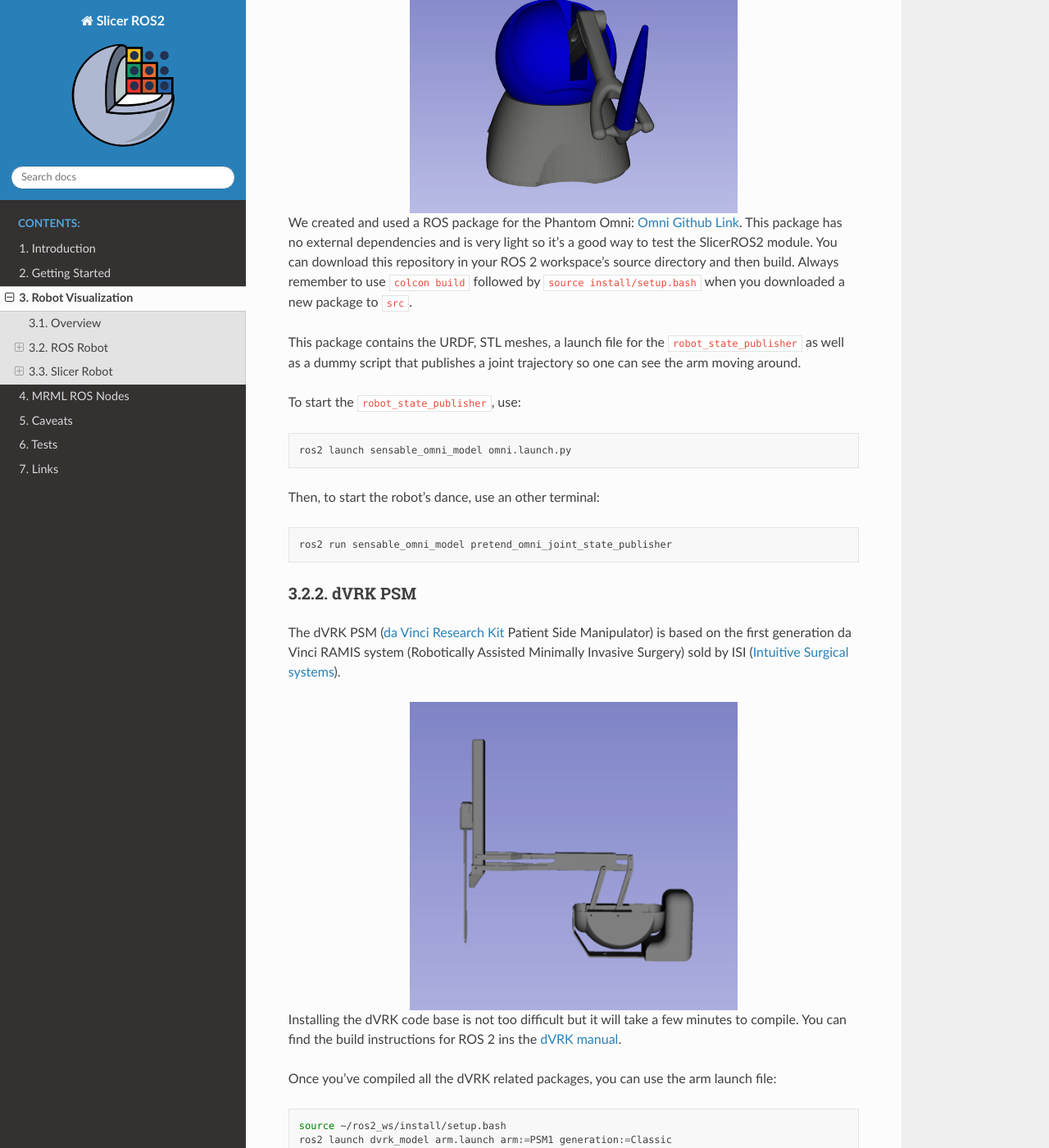
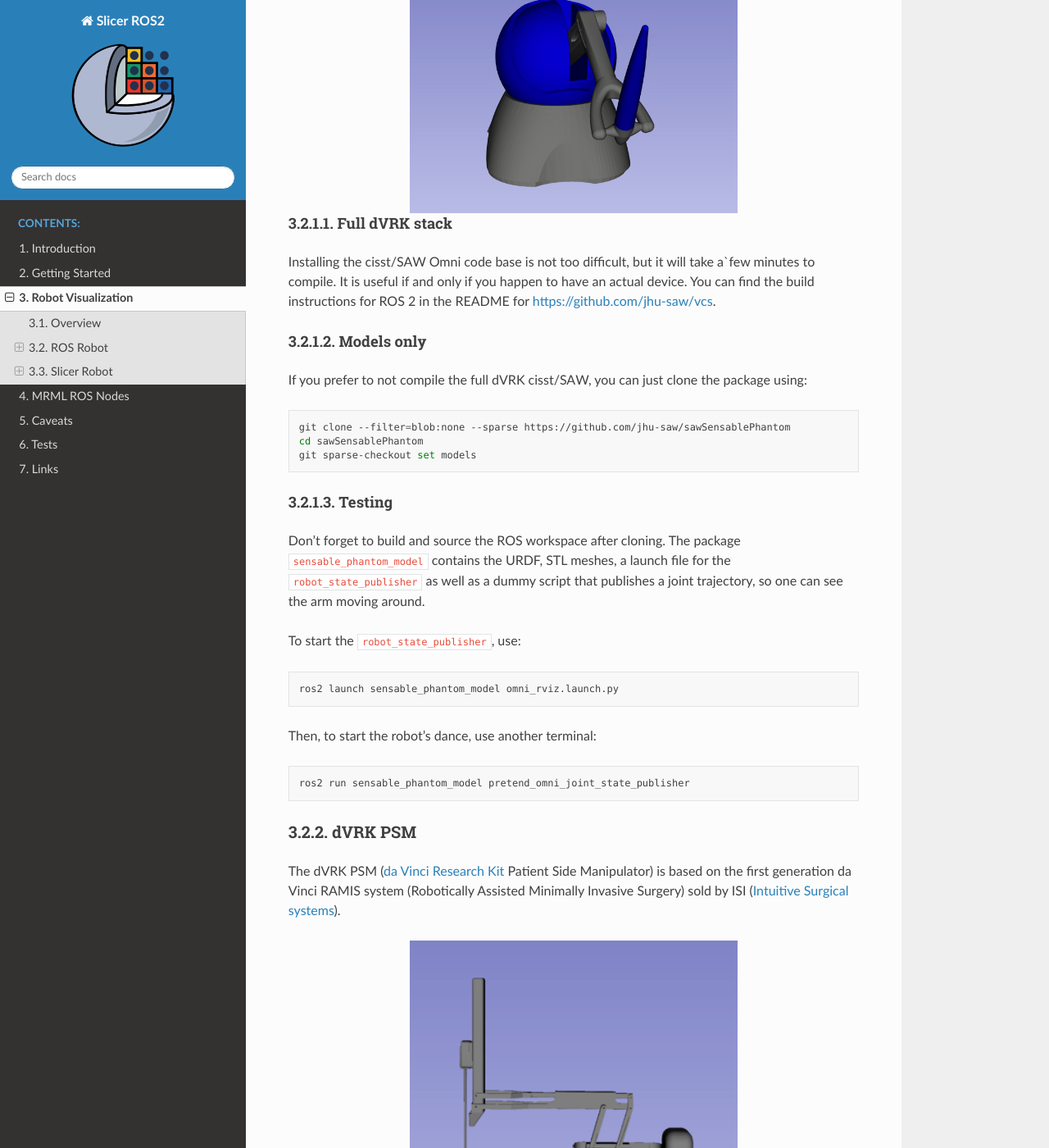
Before and after one commit to rosmed/slicer_ros2_module, a Sphinx documentation site: the page built from docs/pages/robot-visualization.rst, in a window 1280 px wide and 1400 px high, scrolled down 1162 px. Shown: the whole window at 82% size. Built offline with Sphinx 7.4.7 and the Read the Docs theme 3.1.0, drawn with Linux system fonts in a browser that asks for light colours; some of the changed text lies outside the part shown.

Commit message:
Some documentation cleanup

```diff
--- a/docs/pages/robot-visualization.rst
+++ b/docs/pages/robot-visualization.rst
@@ -24,7 +24,7 @@ configure a robot in ROS 2. The default ROS approach requires:
 Before testing SlicerROS2, you should always check that your setup is
 correct and works with RViz.
 
-Once the ROS robot is setup properly, the SlicerROS2 robot node can be
+Once the ROS robot is set up properly, the SlicerROS2 robot node can be
 used to visualize the robot in Slicer.  Internally, the robot node
 will use a parameter node to retrieve the URDF description and tf2
 lookups to refresh the position of each link.
@@ -51,8 +51,8 @@ Phantom Omni
 ============
 
 The Phantom Omni is an entry level haptic device initially sold by
-Sensable.  Later on, it has been renamed Geomagic Touch or 3DS Touch.
-The initial version used a FireWire connection.  Later models used
+Sensable. Later on, it has been renamed Geomagic Touch or 3DS Touch.
+The initial version used a FireWire connection. Later models used
 Ethernet and more recently USB.
 
 .. image:: /images/sensable-omni.png
@@ -60,29 +60,38 @@ Ethernet and more recently USB.
   :align: center
   :alt: Sensable Omni in Slicer
 
-We created and used a ROS package for the Phantom Omni: `Omni Github
-Link <https://github.com/jhu-saw/ros2_sensable_omni_model>`_.  This
-package has no external dependencies and is very light so it's a good
-way to test the SlicerROS2 module.  You can download this repository
-in your ROS 2 workspace's source directory and then build.  Always
-remember to use ``colcon build`` followed by ``source
-install/setup.bash`` when you downloaded a new package to ``src``.
+Full dVRK stack
+---------------
 
-This package contains the URDF, STL meshes, a launch file for the
-``robot_state_publisher`` as well as a dummy script that publishes a
-joint trajectory so one can see the arm moving around.
+Installing the cisst/SAW Omni code base is not too difficult, but it will take a`few minutes to compile. It is useful if and only if you happen to have an actual device.  You can find the build instructions for ROS 2 in the README for https://github.com/jhu-saw/vcs.
+
+Models only
+-----------
+
+If you prefer to not compile the full dVRK cisst/SAW, you can just clone the package using:
+
+.. code-block:: bash
+
+    git clone --filter=blob:none --sparse https://github.com/jhu-saw/sawSensablePhantom
+    cd sawSensablePhantom
+    git sparse-checkout set models
+
+Testing
+-------
+
+Don't forget to build and source the ROS workspace after cloning.  The package ``sensable_phantom_model`` contains the URDF, STL meshes, a launch file for the ``robot_state_publisher`` as well as a dummy script that publishes a joint trajectory, so one can see the arm moving around.
 
 To start the ``robot_state_publisher``, use:
 
 .. code-block:: bash
 
-  ros2 launch sensable_omni_model omni.launch.py
+  ros2 launch sensable_phantom_model omni_rviz.launch.py
 
-Then, to start the robot's dance, use an other terminal:
+Then, to start the robot's dance, use another terminal:
 
 .. code-block:: bash
 
-  ros2 run sensable_omni_model pretend_omni_joint_state_publisher
+  ros2 run sensable_phantom_model pretend_omni_joint_state_publisher
 
 
 dVRK PSM
@@ -99,45 +108,27 @@ ISI (`Intuitive Surgical systems <https://www.intuitive.com/>`_).
   :align: center
   :alt: dVRK PSM in Slicer
 
-Installing the dVRK code base is not too difficult but it will take a
-few minutes to compile.  You can find the build instructions for ROS 2
-ins the `dVRK manual
-<https://dvrk.readthedocs.io/en/latest/pages/software/compilation/ros2.html>`_.
-
-Once you've compiled all the dVRK related packages, you can use the arm launch file:
-
-.. code-block:: bash
-
-   source ~/ros2_ws/install/setup.bash
-   ros2 launch dvrk_model arm.launch arm:=PSM1 generation:=Classic
-
-.. note::
-
-   You don't need to compile the full dVRK stack if you just want to
-   display a dVRK arm.  You can build the package
-   https://github.com/jhu-dvrk/dvrk_model in your ROS workspace and
-   then use the command line: ``ros2 launch dvrk_model arm.launch
-   arm:=PSM1 generation:=Classic simulated:=False``.
-
 
 Cobot
 =====
 
-We also tested SlicerROS2 on `myCobot by Elephant Robotics
-<https://www.elephantrobotics.com/en/mycobot-en/>`_, specifically the
-myCobot 280 M5 Stack.  The ROS 2 interface for the device can be found
-`here <https://github.com/elephantrobotics/mycobot_ros2>`_ and drivers
-can be installed from the Elephant Robotics website.
+We also tested SlicerROS2 on `myCobot by Elephant Robotics <https://www.elephantrobotics.com/en/mycobot-en/>`_, specifically the myCobot 280 M5 Stack.  The ROS 2 interface for the device can be found `here <https://github.com/elephantrobotics/mycobot_ros2>`_ and drivers can be installed from the Elephant Robotics website.
 
-Assuming the interface (mycobot_ros2) is cloned under the same
-``ros2_ws``, the state publisher can be started using the following steps:
+Assuming the interface (mycobot_ros2) is cloned under the same ``ros2_ws``, you can start the robot state publisher with RViz using the following command:
+
+.. code-block:: bash
+
+  source ~/ros2_ws/install/setup.bash
+  ros2 launch mycobot_280 test.launch.py
+
+The state publisher can also be started manually using the following steps:
 
 .. code-block:: bash
 
   cd ~/ros2_ws/src/mycobot_ros2/src/mycobot_ros2/mycobot_280/mycobot_280/config
   python3 listen_real.py
 
-It's possible that you will need to change the port specified on line
+It is possible that you will need to change the port specified on line
 14 of ``listen_real.py`` depending on your device.  The ``.dae`` files
 in the robot description also need to be converted to STLs (an online
 converter will work) and the paths in the URDF file should be updated
```
